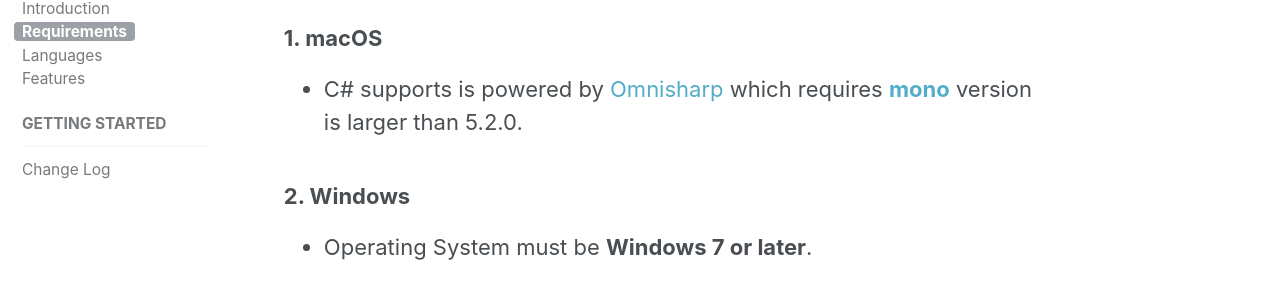
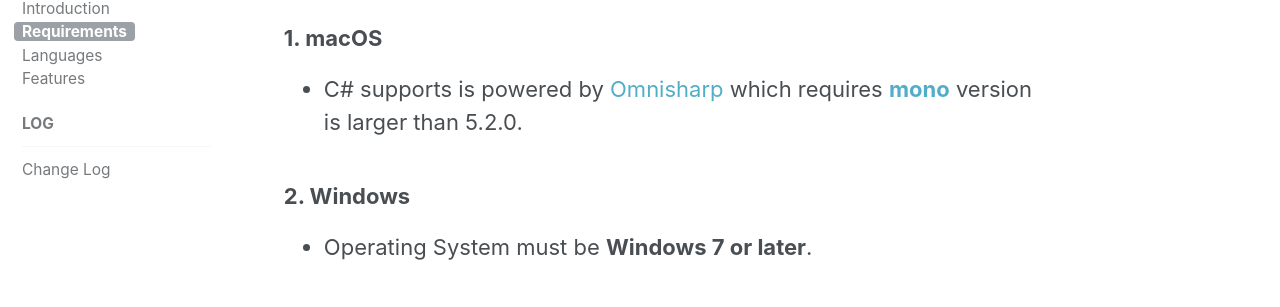
Before and after one commit to amloveyweb/amloveyweb.github.io, a Jekyll site: the page built from _pages/uCodeEditor/requirements.md, in a window 1280 px wide. Shown: the part 215-522 px from the top of the page. Built offline with Jekyll 4.4.1, drawn with Linux system fonts in a browser that asks for light colours.

Commit message:
add missing file

```diff
--- a/_data/navigation.yml
+++ b/_data/navigation.yml
@@ -25,11 +25,10 @@ uce:
       - title: "Features"
         url: "/uce/features/"
 
-  - title: "GETTING STARTED"
+  - title: "LOG"
     children:
       - title: "Change Log"
         url: "/uce/changelog/"
-
 
 shaderlabvscode:
   - title: "GETTING STARTED"
```
Also changed, not shown: assets/images/uce/gotofile.png (added).
